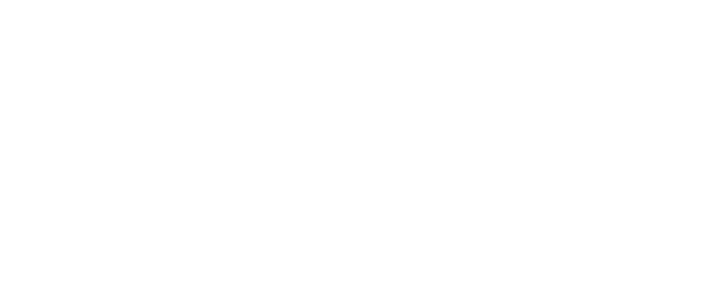
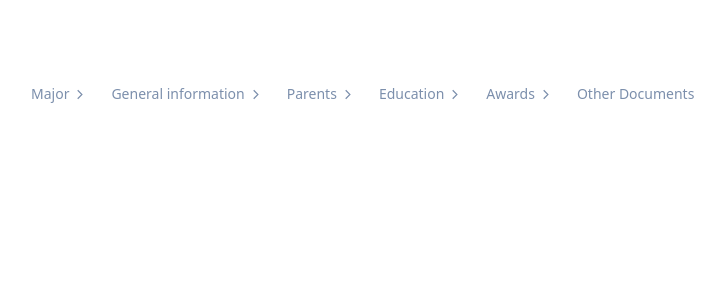
Before and after one commit to rebelliousi/example2, a React (Vite) app: page /infos in a window 1280 px wide. Before the commit this address had no page. Shown: the top 300 px of the page, without its empty margins (109-834 px from the left). Built offline with nearby package versions, Linux system fonts and the light colour scheme.

Commit message:
saved changes

```diff
--- a/src/AppExample.tsx
+++ b/src/AppExample.tsx
@@ -112,7 +112,7 @@ function App() {
           <Route path="required_documents" element={<RequiredDocuments />} />
           <Route path="instruction_page" element={<InstructionPage />} />
           <Route path="login" element={<LoginPage />} />
-          <Route path="degree_information" element={<DegreeInformation />} />
+          <Route path="degree-information" element={<DegreeInformation />} />
         </Route>
       </Routes>
     </SnackbarProvider>
--- /dev/null
+++ b/src/components/InfoLayout/InfoLayout.tsx
@@ -0,0 +1,61 @@
+import { Outlet, NavLink } from 'react-router-dom';
+import Container from '../../components/Container/Container';
+import React from 'react';
+import ArrowRightTabs from '../Tabs/ArrowRightTabs';
+
+
+interface ITab {
+  id: number;
+  name: string;
+  link: string;
+}
+
+const InfoLayout: React.FC = () => {
+  const tabs: ITab[] = [
+    {
+      id: 1,
+      name: 'Major',
+      link: `/infos/degree-information`,
+    },
+    {
+      id: 2,
+      name: 'General information',
+      link: `/infos/general-information`,
+    },
+    {
+      id: 3,
+      name: 'Parents',
+      link: `/infos/general-information`,
+    },
+    {
+      id: 4,
+      name: 'Education',
+      link: `/infos/general-information`,
+    },
+    {
+      id: 5,
+      name: 'Awards',
+      link: `/infos/general-information`,
+    },
+    {
+      id: 6,
+      name: 'Other Documents',
+      link: `/infos/general-information`,
+    },
+  ];
+
+  return (
+    <Container>
+      <div className="px-28 text-primaryText mt-20 text-[14px]">
+
+        <div className="pb-4">
+                        <ArrowRightTabs  tabs={tabs} />
+                    </div>
+        <Outlet />
+      </div>
+
+    </Container>
+  );
+};
+
+export default InfoLayout;
--- /dev/null
+++ b/src/components/Routes/InformationRoutes.tsx
@@ -0,0 +1,21 @@
+import React, { Suspense } from 'react';
+import LoadingIndicator from '../Status/LoadingIndicator';
+import { Route, Routes } from 'react-router-dom';
+import InfoLayout from '../InfoLayout/InfoLayout';
+import DegreeInformationForm from '../../pages/DegreeInformation.tsx/BachelorDegreeInformation';
+import ClientListPage from '../../pages/Client/ClientListPage';
+
+const InformationRoutes = () => {
+  return (
+    <Suspense fallback={<LoadingIndicator />}>
+      <Routes>
+        <Route path="list" element={<ClientListPage />} />
+        <Route path="/" element={<InfoLayout />}> {/* ID yok */}
+          <Route path="degree-information" element={<DegreeInformationForm />} />
+        </Route>
+      </Routes>
+    </Suspense>
+  );
+};
+
+export default InformationRoutes;
--- /dev/null
+++ b/src/hooks/Client/useClientById.ts
@@ -0,0 +1,102 @@
+import api from '../../api';
+import { useQuery } from '@tanstack/react-query';
+
+export type GuardianRelation = 'mother' | 'father' | 'grandparent' | 'sibling' | 'uncle' | 'aunt';
+export type OlympicType = 'area' | 'region' | 'state' | 'international' | 'other';
+export type DocumentType =
+  | 'school_certificate'
+  | 'passport'
+  | 'military_document'
+  | 'information'
+  | 'relationship_tree'
+  | 'medical_record'
+  | 'description'
+  | 'terjiimehal'
+  | 'labor_book'
+  | 'Dushundirish';
+
+export interface GuardianDocument {
+  id?: number;
+  type: DocumentType;
+  file: number | null;
+}
+
+export interface Guardian {
+  id?: number;
+  user?: number;
+  relation: GuardianRelation;
+  first_name: string;
+  last_name: string;
+  father_name: string;
+  date_of_birth: string;
+  place_of_birth: string;
+  phone: string;
+  address: string;
+  work_place: string;
+  documents: GuardianDocument[];
+}
+
+export interface Institution {
+  id?: number;
+  application?: number;
+  name: string;
+  school_gpa: number;
+  graduated_year: number;
+  certificates: number[];
+}
+
+export interface Olympic {
+  id?: number;
+  application?: number;
+  type: OlympicType;
+  description: string;
+  files: number[];
+}
+
+export interface Document {
+  id?: number;
+  type: DocumentType;
+  file: number | null;
+}
+
+export interface ClientUser {
+  username: string;
+  first_name: string;
+  last_name: string;
+  father_name: string;
+  area: number;
+  gender: 'male' | 'female';
+  nationality: string;
+  date_of_birth: string;
+  address: string;
+  place_of_birth: string;
+  home_phone: string;
+  phone: string;
+  email: string;
+}
+
+export interface IClientId {
+  id?: number;
+  primary_major: number;
+  admission_major: number[];
+  user: ClientUser;
+  guardians: Guardian[];
+  institutions: Institution[];
+  olympics: Olympic[];
+  documents: Document[];
+  status: 'PENDING' | 'APPROVED' | 'REJECTED';
+}
+
+const getClientById = async (id: string | undefined): Promise<IClientId> => {
+  if (!id) throw new Error('ID is required');
+  const response = await api.get(`/admission/client/${id}/`);
+  return response.data;
+};
+
+export function useClientById(id: string | undefined) {
+  return useQuery<IClientId>({
+    queryKey: ['client', id],
+    queryFn: () => getClientById(id),
+    enabled: !!id,
+  });
+}
--- /dev/null
+++ b/src/hooks/Client/useClients.ts
@@ -0,0 +1,42 @@
+import { useQuery } from '@tanstack/react-query';
+import api from '../../api';
+
+interface User {
+  id: number;
+  area: string;
+}
+
+interface Major {
+  id: number;
+  major: string;
+}
+
+export interface Client {
+  id: number;
+  user: User;
+  full_name: string;
+  primary_major: Major;
+  admission: number;
+  admission_year: string;
+  status: 'PENDING' | 'APPROVED' | 'REJECTED';
+}
+
+export interface PaginatedResponse<T> {
+  count: number;
+  next: string | null;
+  previous: string | null;
+  results: T[];
+}
+
+const getClients = async (page: number): Promise<PaginatedResponse<Client>> => {
+  const response = await api.get(`/admission/client?page=${page}`);
+  return response.data;
+};
+
+export const useClients = (page: number) => {
+  return useQuery<PaginatedResponse<Client>, Error>({
+    queryKey: ['clients', page],
+    queryFn: () => getClients(page),
+
+  });
+};
--- a/src/host.ts
+++ b/src/host.ts
@@ -1,4 +1,4 @@
-export const host = 'http://192.168.14.148:8000/api/v1';
+export const host = 'http://77.232.129.76:8000/api/v1';
 
 
-// 77.232.129.76:8000/
+//77.232.129.76:8000/
--- a/src/pages/Client/AddClientPage.tsx
+++ b/src/pages/Client/AddClientPage.tsx
@@ -1,62 +1,62 @@
-import { Outlet, useParams } from 'react-router-dom';
+// AddMajorPlanLayout.tsx
+import { Outlet, useLocation } from 'react-router-dom';
+import Container from '../../components/Container/Container'; // Adjust path if needed
+import ArrowRightTabs from '../../components/Tabs/ArrowRightTabs';
+import React from 'react';
 
-import { Container } from '@mui/material';
-import type { ITab } from '../../models/models';
-import ArrowRightTabs from '../../components/Tabs/ArrowRightTabs';
+const AddMajorPlanLayout: React.FC = () => {
+    const location = useLocation();
 
-
-
-const AddMajorPlanPage = () => {
-    const { major_plan_id } = useParams();
-    const tabs: ITab[] = [
+    // Define your tabs configuration here.  Crucially, *no* styling is forced.
+    const tabs = [
         {
             id: 1,
             name: 'Saylan ugry',
-            link: `/department-head/major-plans/add/general`,
+            link: '/degree-information',
         },
         {
             id: 2,
             name: 'General information',
-            link: `/department-head/major-plans/add/${major_plan_id}/subjects`,
+            link: '/general-information',
         },
         {
             id: 3,
             name: 'Ene-ata',
-            link: `/department-head/major-plans/add/${major_plan_id}/exams`,
+            link: '/ene-ata',
         },
         {
             id: 4,
             name: 'Bilimi',
-            link: `/department-head/major-plans/add/${major_plan_id}/table`,
+            link: '/bilimi',
         },
         {
             id: 5,
             name: 'Awards',
-            link: `/department-head/major-plans/add/${major_plan_id}/table`,
+            link: '/awards',
         },
         {
             id: 6,
             name: 'Other Documents',
-            link: `/department-head/major-plans/add/${major_plan_id}/table`,
+            link: '/other-documents',
         },
     ];
 
     return (
-        <div>
-            <Container>
-                <div className="max-2xl:px-5 text-primaryText">
-                    <div className="h-20 flex items-center">
+        <Container>
+            <div className="min-h-screen p-8 lg:p-16 xl:p-24">
+                <div className="mb-4">
+                    <h1 className="text-headerBlue text-[14px] font-[500]">
+                        {/* You can dynamically set the title if needed */}
+                        Add Major Plan
+                    </h1>
+                </div>
 
-                    </div>
-                    <div className="pb-4">
-                        <ArrowRightTabs disabled={true} tabs={tabs} />  {/* disabled={true} burada */}
-                    </div>
-                    {/* Geçici placeholder veya statik içerik */}
-                    <Outlet />
-                </div>
-            </Container>
-        </div>
+                <ArrowRightTabs tabs={tabs} />
+
+                <Outlet /> {/* This is where the content of the child route will render */}
+            </div>
+        </Container>
     );
 };
 
-export default AddMajorPlanPage;
+export default AddMajorPlanLayout;
--- /dev/null
+++ b/src/pages/Client/ClientListPage.tsx
@@ -0,0 +1,41 @@
+import React from 'react';
+import { Link } from 'react-router-dom';
+
+import LoadingIndicator from '../../components/Status/LoadingIndicator'; // Yükleme göstergesi
+import { useClients, type Client } from '../../hooks/Client/useClients';
+
+
+const ClientListPage = () => {
+  const page = 1; // Başlangıç sayfa numarası (isteğe bağlı)
+  const { data, isLoading, error } = useClients(page); // Hook'u kullan
+  console.log(data)
+
+  if (isLoading) {
+    return <LoadingIndicator />;
+  }
+
+  if (error) {
+    return <div>Error: {error.message}</div>;
+  }
+
+  if (!data || !data.results) {
+    return <div>No data available.</div>; // Veri yoksa
+  }
+
+  return (
+    <div>
+      <h1>Client List</h1>
+      <ul>
+        {data.results.map((client: Client) => (
+          <li key={client.id}>
+            <Link to={`/clients/${client.id}`}>
+              {client.full_name} ({client.primary_major.major}) {/* Gösterilecek bilgiler */}
+            </Link>
+          </li>
+        ))}
+      </ul>
+    </div>
+  );
+};
+
+export default ClientListPage;
--- a/src/pages/InstructionPage.tsx/InstructionPage.tsx
+++ b/src/pages/InstructionPage.tsx/InstructionPage.tsx
@@ -16,7 +16,7 @@ const InstructionPage: React.FC = () => {
             if (!isLoggedIn) {
                 navigate('/login');
             } else {
-                navigate('/degree_information');
+                navigate('/infos/degree-information');
             }
         } else {
             alert('Please agree to the terms before starting.');
@@ -40,7 +40,7 @@ const InstructionPage: React.FC = () => {
     const maddeler = firstDocument?.description?.split("\r\n") || [];
 
     return (
-        <div className="container mx-auto mt-14 p-4 min-h-screen">
+        <div className="container mx-auto mt-14 p-4 ">
             <div className="text-center mb-10">
                 <h1 className='text-primaryText text-[18px] font-[400]'>
                     TURKMENISTANYN OGUZ HAN ADYNDAKY INZENER TEHNOLOGIYALAR UNIWERSITETI <br/> {year}- {year ? parseInt(year) + 1 : 'YYYY'} YYL
```
Also changed, not shown: src/App.tsx (+6 -7 lines), src/pages/DegreeInformation.tsx/BachelorDegreeInformation.tsx (+4 -4 lines).
